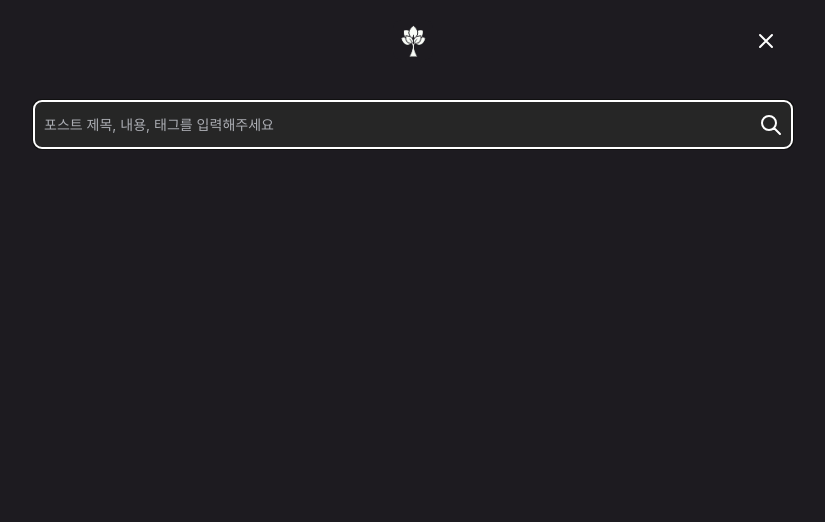
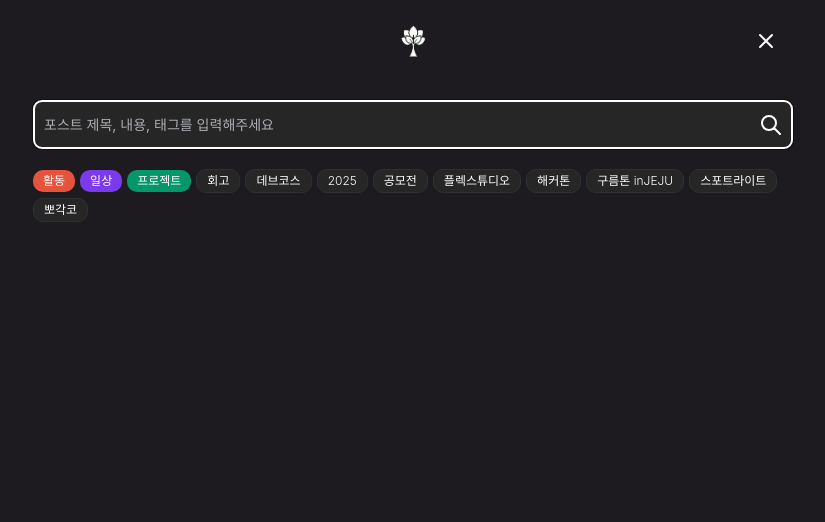
Before and after one commit to changchangwoo/DevBLOG, a Next.js app: page / in a window 1280 px wide. Both pictures are taken after a click on the button "Search". Shown: the top 522 px of the page, without its empty margins (227-1052 px from the left). Built offline with nearby package versions, Linux system fonts and the light colour scheme; grey boxes are pictures that could not be loaded.

Commit message:
Feat : 네비게이션 검색 기능 추가, 기존 페이지 검색 제거

```diff
--- a/app/layout.tsx
+++ b/app/layout.tsx
@@ -2,7 +2,7 @@ import type { Metadata } from "next";
 import "./globals.css";
 import "highlight.js/styles/github.css";
 import ThemeProvider from "@/components/context/ThemeProvider";
-import Header from "@/components/common/Header/Header";
+import HeaderWrapper from "@/components/common/Header/HeaderWrapper";
 import Footer from "@/components/common/Footer";
 
 export const metadata: Metadata = {
@@ -22,7 +22,7 @@ export default function RootLayout({
     <html lang="ko">
       <body className="bg-background">
         <ThemeProvider>
-          <Header />
+          <HeaderWrapper />
           <div className="pt-[5.4rem] pb-[2rem]s">{children}</div>
           <Footer />
         </ThemeProvider>
--- a/app/page.tsx
+++ b/app/page.tsx
@@ -14,11 +14,11 @@ export default function Home() {
 
   return (
     <PageLayout>
-      {/* <section>
+      <section>
         <NewPost latestPost={latestPost} categoryInfo={categoryInfo} />
-      </section> */}
+      </section>
       <section>
-        <Divider spacing="lg" label="포스트" className="title2" />
+        <Divider spacing="md" label={`포스트`} className="title2" />
         <Suspense>
           <PostList posts={posts} tags={tags} />
         </Suspense>
--- a/components/common/Header/Header.tsx
+++ b/components/common/Header/Header.tsx
@@ -2,6 +2,7 @@
 
 import { useEffect, useState } from "react";
 import { useTheme } from "next-themes";
+import type { PostPreview } from "@/lib/posts";
 import HeaderMobile from "./HeaderMobile";
 import HeaderDesktop from "./HeaderDesktop";
 import SearchModal from "../SearchModal";
@@ -115,7 +116,13 @@ const MenuIcons = {
   ),
 };
 
-export default function Header() {
+interface HeaderProps {
+  categories: string[];
+  tags: string[];
+  posts: PostPreview[];
+}
+
+export default function Header({ categories, tags, posts }: HeaderProps) {
   const [isScrolled, setIsScrolled] = useState(false);
   const [isVisible, setIsVisible] = useState(true);
   const [lastScrollY, setLastScrollY] = useState(0);
@@ -181,6 +188,9 @@ export default function Header() {
         onClose={() => setIsSearchOpen(false)}
         theme={theme}
         config={headerConfig}
+        categories={categories}
+        tags={tags}
+        posts={posts}
       />
     </>
   );
--- /dev/null
+++ b/components/common/Header/HeaderWrapper.tsx
@@ -0,0 +1,10 @@
+import { getAllCategories, getRecentTag, getAllPosts } from "@/lib/posts";
+import Header from "./Header";
+
+export default function HeaderWrapper() {
+  const categories = getAllCategories();
+  const tags = getRecentTag();
+  const posts = getAllPosts();
+
+  return <Header categories={categories} tags={tags} posts={posts} />;
+}
--- a/components/common/SearchModal.tsx
+++ b/components/common/SearchModal.tsx
@@ -1,9 +1,15 @@
 "use client";
 
-import { useEffect, useRef, useState } from "react";
+import { useEffect, useRef, useState, useMemo } from "react";
 import { useRouter } from "next/navigation";
 import Link from "next/link";
 import Image from "next/image";
+import Badge from "./Badge";
+import PostCard from "./PostCard";
+import { getCategoryInfo } from "@/lib/category";
+import { filterPosts } from "@/lib/filter";
+import type { PostPreview } from "@/lib/posts";
+import Divider from "./Divider";
 
 interface SearchModalProps {
   isOpen: boolean;
@@ -19,6 +25,9 @@ interface SearchModalProps {
     };
     siteTitle: string;
   };
+  categories: string[];
+  tags: string[];
+  posts: PostPreview[];
 }
 
 export default function SearchModal({
@@ -26,19 +35,33 @@ export default function SearchModal({
   onClose,
   theme,
   config,
+  categories,
+  tags,
+  posts,
 }: SearchModalProps) {
   const [searchQuery, setSearchQuery] = useState("");
+  const [debouncedSearchQuery, setDebouncedSearchQuery] = useState("");
   const inputRef = useRef<HTMLInputElement>(null);
-  const router = useRouter();
 
-  // 모달 열릴 때 input에 포커스
+  useEffect(() => {
+    const timer = setTimeout(() => {
+      setDebouncedSearchQuery(searchQuery);
+    }, 300);
+
+    return () => clearTimeout(timer);
+  }, [searchQuery]);
+
+  const filteredPosts = useMemo(() => {
+    if (!debouncedSearchQuery.trim()) return [];
+    return filterPosts(posts, { search: debouncedSearchQuery.trim() });
+  }, [posts, debouncedSearchQuery]);
+
   useEffect(() => {
     if (isOpen && inputRef.current) {
       inputRef.current.focus();
     }
   }, [isOpen]);
 
-  // ESC 키로 닫기
   useEffect(() => {
     const handleEscape = (e: KeyboardEvent) => {
       if (e.key === "Escape" && isOpen) {
@@ -50,7 +73,6 @@ export default function SearchModal({
     return () => window.removeEventListener("keydown", handleEscape);
   }, [isOpen, onClose]);
 
-  // body 스크롤 방지
   useEffect(() => {
     if (isOpen) {
       document.body.style.overflow = "hidden";
@@ -67,13 +89,17 @@ export default function SearchModal({
     e.preventDefault();
   };
 
+  const handleBadgeClick = (value: string) => {
+    setSearchQuery(value);
+  };
+
   if (!isOpen) return null;
 
   return (
     <div className="fixed bg-background w-full h-full z-50">
       <div
         className="relative bg-background mx-auto max-w-7xl
-      flex flex-col gap-[2rem] px-[2rem]"
+      flex flex-col gap-[2rem] px-[2rem] gap-["
       >
         <header className="relative min-h-[5.4rem] flex justify-center items-center py-[2rem]">
           <Link
@@ -88,7 +114,6 @@ export default function SearchModal({
             />
           </Link>
 
-          {/* Exit 버튼 */}
           <button
             onClick={onClose}
             className="absolute top-[2.4rem] right-[1rem] p-2 rounded-[8px] hover:bg-background-hover transition-colors cursor-pointer"
@@ -111,7 +136,6 @@ export default function SearchModal({
         </header>
 
         <div>
-          {/* 검색 입력 */}
           <form onSubmit={handleSearch} className="relative">
             <div className="relative">
               <input
@@ -137,18 +161,46 @@ export default function SearchModal({
               </svg>
             </div>
           </form>
-
-          {/* 카테고리 리스트 출력되어야하는 부분 */}
-
-          {/* 검색 결과 영역 (나중에 구현) */}
-          {searchQuery && (
-            <div className="border-t border-boundary p-[2rem]">
-              <p className="body3 text-descript text-center">
-                &apos;{searchQuery}&apos; TBD
-              </p>
-            </div>
-          )}
         </div>
+        <div className="flex flex-wrap gap-2">
+          {categories.map((category) => {
+            const categoryInfo = getCategoryInfo(category);
+            return (
+              <button
+                key={category}
+                onClick={() => handleBadgeClick(categoryInfo.label)}
+              >
+                <Badge variant="category" colorClass={categoryInfo.colorClass}>
+                  {categoryInfo.label}
+                </Badge>
+              </button>
+            );
+          })}
+          {tags.map((tag) => (
+            <button key={tag} onClick={() => handleBadgeClick(tag)}>
+              <Badge>{tag}</Badge>
+            </button>
+          ))}
+        </div>
+        {debouncedSearchQuery && (
+          <div>
+            <Divider spacing="md" />
+            <p className="body3 text-descript flex gap-[0.4rem] justify-center my-[2rem]">
+              포스트
+              <span className="text-primary font-bold">
+                {filteredPosts.length}건
+              </span>
+              발견! 👀
+            </p>
+            <section className="ut-grid">
+              {filteredPosts.map((post) => (
+                <div key={post.slug} onClick={onClose}>
+                  <PostCard post={post} />
+                </div>
+              ))}
+            </section>
+          </div>
+        )}
       </div>
     </div>
   );
--- a/components/home/PostList.tsx
+++ b/components/home/PostList.tsx
@@ -56,7 +56,7 @@ export default function PostList({ posts, tags }: PostListProps) {
       /> */}
       <Divider
         label={`총 ${filteredPosts.length}개의 포스트  `}
-        spacing="lg"
+        spacing="md"
         className="body3 text-descript"
       />
       <section className="ut-grid">
--- a/components/post-detail/TableOfContents.tsx
+++ b/components/post-detail/TableOfContents.tsx
@@ -40,7 +40,6 @@ export default function TableOfContents({ headings }: TableOfContentsProps) {
   const handleClick = (e: React.MouseEvent<HTMLAnchorElement>, id: string) => {
     e.preventDefault();
     const element = document.getElementById(id);
-    console.log(element);
     if (element) {
       const headerOffset = 60;
       const elementPosition = element.getBoundingClientRect().top;
--- a/lib/filter.ts
+++ b/lib/filter.ts
@@ -1,4 +1,5 @@
 import type { PostPreview } from "./posts";
+import { getCategoryInfo } from "./category";
 
 export interface FilterParams {
   tag?: string;
@@ -25,11 +26,14 @@ export function filterPosts(
     filtered = filtered.filter((post) => {
       const titleMatch = post.title.toLowerCase().includes(query);
       const descriptionMatch = post.description.toLowerCase().includes(query);
+      const categoryKorMatch = getCategoryInfo(post.category)
+        .label.toLowerCase()
+        .includes(query);
       const tagMatch = post.tag.some((tag) =>
         tag.toLowerCase().includes(query)
       );
 
-      return titleMatch || descriptionMatch || tagMatch;
+      return titleMatch || descriptionMatch || categoryKorMatch || tagMatch;
     });
   }
 
--- a/lib/posts.ts
+++ b/lib/posts.ts
@@ -119,10 +119,8 @@ export function getRecentTag(): string[] {
     }
   }
 
-  // 빈도순으로 정렬하고 상위 20개만 반환
   return Array.from(tagFrequency.entries())
     .sort((a, b) => b[1] - a[1])
-    .slice(0, 20)
     .map(([tag]) => tag);
 }
 
```
